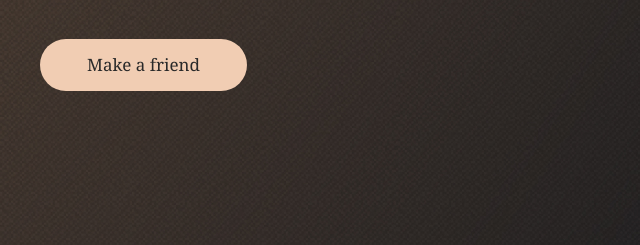
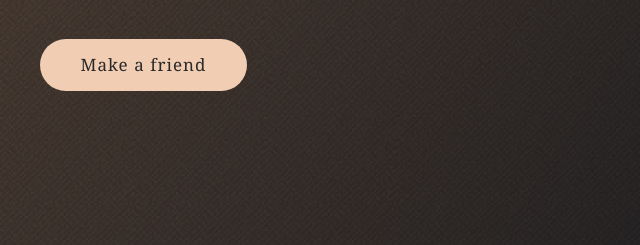
Before and after one commit to AndrewMatsiash/projects-RSS_stage-1-2, a plain HTML site: page shelter/pages/main/index.html in a window 1280 px wide. Shown: the part 575-820 px from the top of the page, 0-640 px from the left. Drawn offline with Linux system fonts and the light colour scheme.

Commit message:
fix:fixed font button

```diff
--- a/shelter/pages/main/css/style.css
+++ b/shelter/pages/main/css/style.css
@@ -59,6 +59,7 @@ button {
   height: 52px;
   font-family: 'Georgia', serif;
   font-weight: 400;
+  letter-spacing: 0.06em;
   color: #292929;
   background-color: #F1CDB3;
   border-radius: 100px;
```
